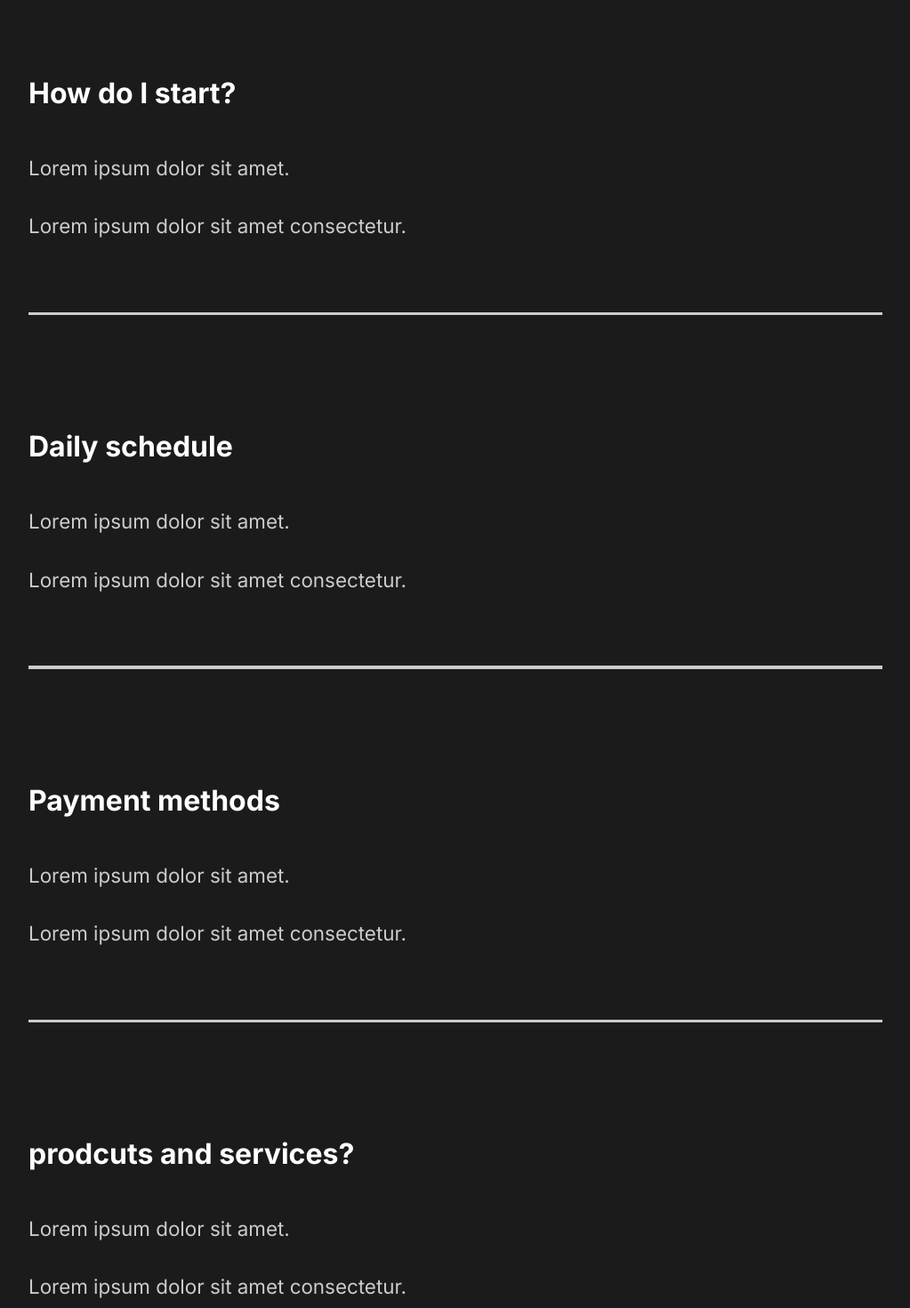
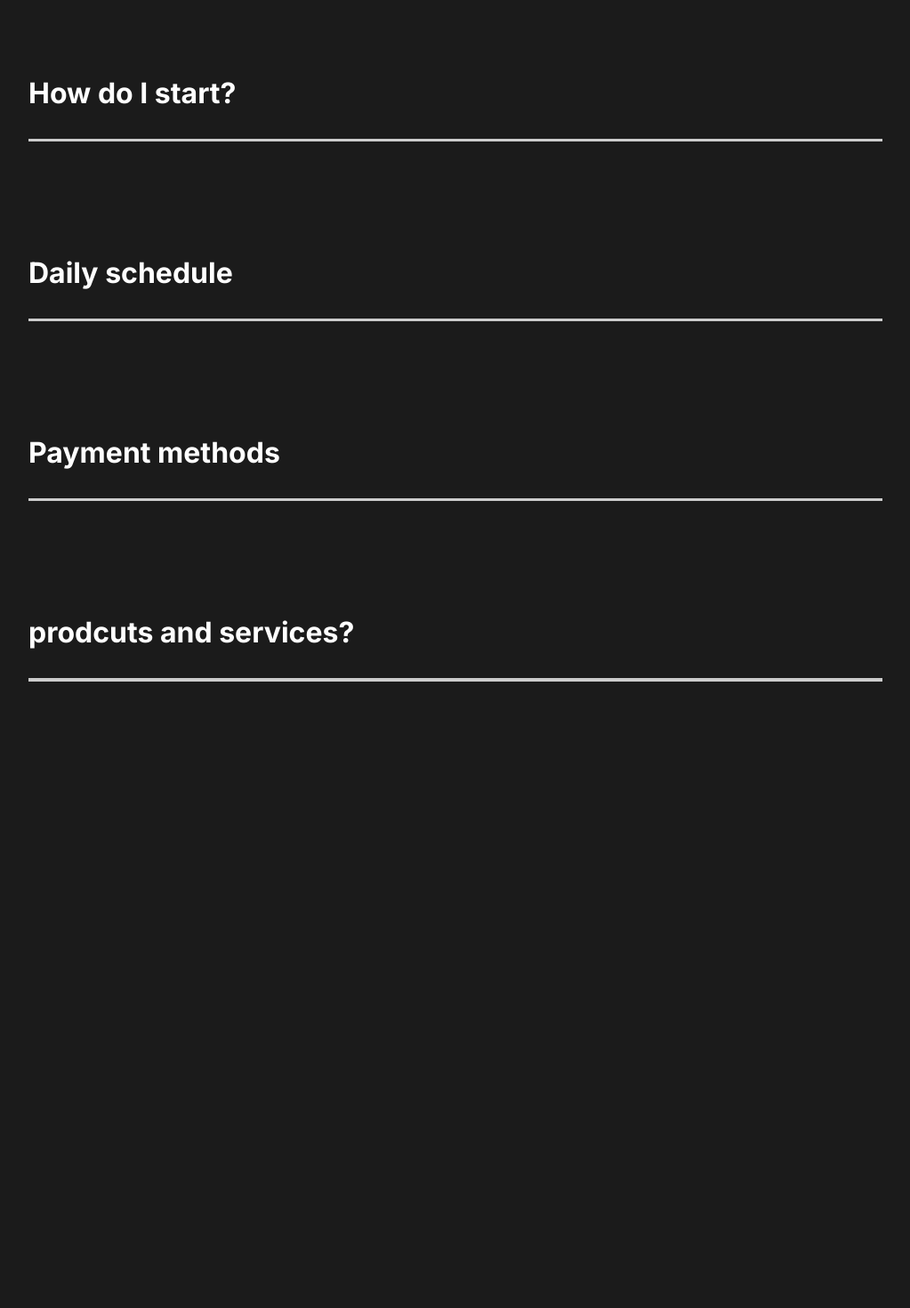
Before and after one commit to cody-y13/website, a React (Create React App) app: page / in a window 1280 px wide. Shown: the part 2380-3850 px from the top of the page at 89% size, without its empty margins (128-1151 px from the left). After the commit the page ends 3306 px from the top, so only its background shows below. Built offline with nearby package versions, Linux system fonts and the light colour scheme.

Commit message:
16. completed faq anim

```diff
--- a/src/components/faqsection.js
+++ b/src/components/faqsection.js
@@ -2,46 +2,39 @@
 import Toggle from './toggle';
 //style
 import styled from 'styled-components';
-import{About, Description, Image, Hide} from '../styles';
+import{About} from '../styles';
+import {AnimateSharedLayout} from 'framer-motion';
 
 const Faqsection = () =>{
     return(
         <Faq>
             <h2>Any Questions <span>FAQ</span></h2>
-            <Toggle>
-            <div className="question">
-                <h4>How do I start?</h4>
+            <AnimateSharedLayout>
+            <Toggle title="How do I start?">
                 <div className="answer">
                     <p>Lorem ipsum dolor sit amet.</p>
                     <p>Lorem ipsum dolor sit amet consectetur.</p>
                 </div>
-                <div className="faq-line"></div>
-            </div>
             </Toggle>
-            <div className="question">
-                <h4>Daily schedule</h4>
+            <Toggle title="Daily schedule">
                 <div className="answer">
                     <p>Lorem ipsum dolor sit amet.</p>
                     <p>Lorem ipsum dolor sit amet consectetur.</p>
                 </div>
-                <div className="faq-line"></div>
-            </div>
-            <div className="question">
-                <h4>Payment methods</h4>
+            </Toggle>
+            <Toggle title="Payment methods">
                 <div className="answer">
                     <p>Lorem ipsum dolor sit amet.</p>
                     <p>Lorem ipsum dolor sit amet consectetur.</p>
                 </div>
-                <div className="faq-line"></div>
-            </div>
-            <div className="question">
-                <h4>prodcuts and services?</h4>
+            </Toggle>
+            <Toggle title="prodcuts and services?">
                 <div className="answer">
                     <p>Lorem ipsum dolor sit amet.</p>
                     <p>Lorem ipsum dolor sit amet consectetur.</p>
                 </div>
-                <div className="faq-line"></div>
-            </div>
+            </Toggle>
+            </AnimateSharedLayout>
         </Faq>
     );
 };
--- a/src/components/toggle.js
+++ b/src/components/toggle.js
@@ -1,11 +1,14 @@
+import { motion } from 'framer-motion';
 import React,{useState} from 'react';
 
-const Toggle =({children}) =>{
-    const [toggle, settoggle] = useState(true);
+const Toggle =({children, title}) =>{
+    const [toggle, settoggle] = useState(false);
     return(
-        <div onClick={()=> settoggle(!toggle)}>
+        <motion.div layout className="question" onClick={()=> settoggle(!toggle)}>
+            <motion.h4 layout>{title}</motion.h4>
             {toggle ? children:''}
-        </div>
+            <div className="faq-line"></div>
+        </motion.div>
     )
 }
 
```
Also changed, not shown: 1 other file (tests, documents, lock files or other folders).
